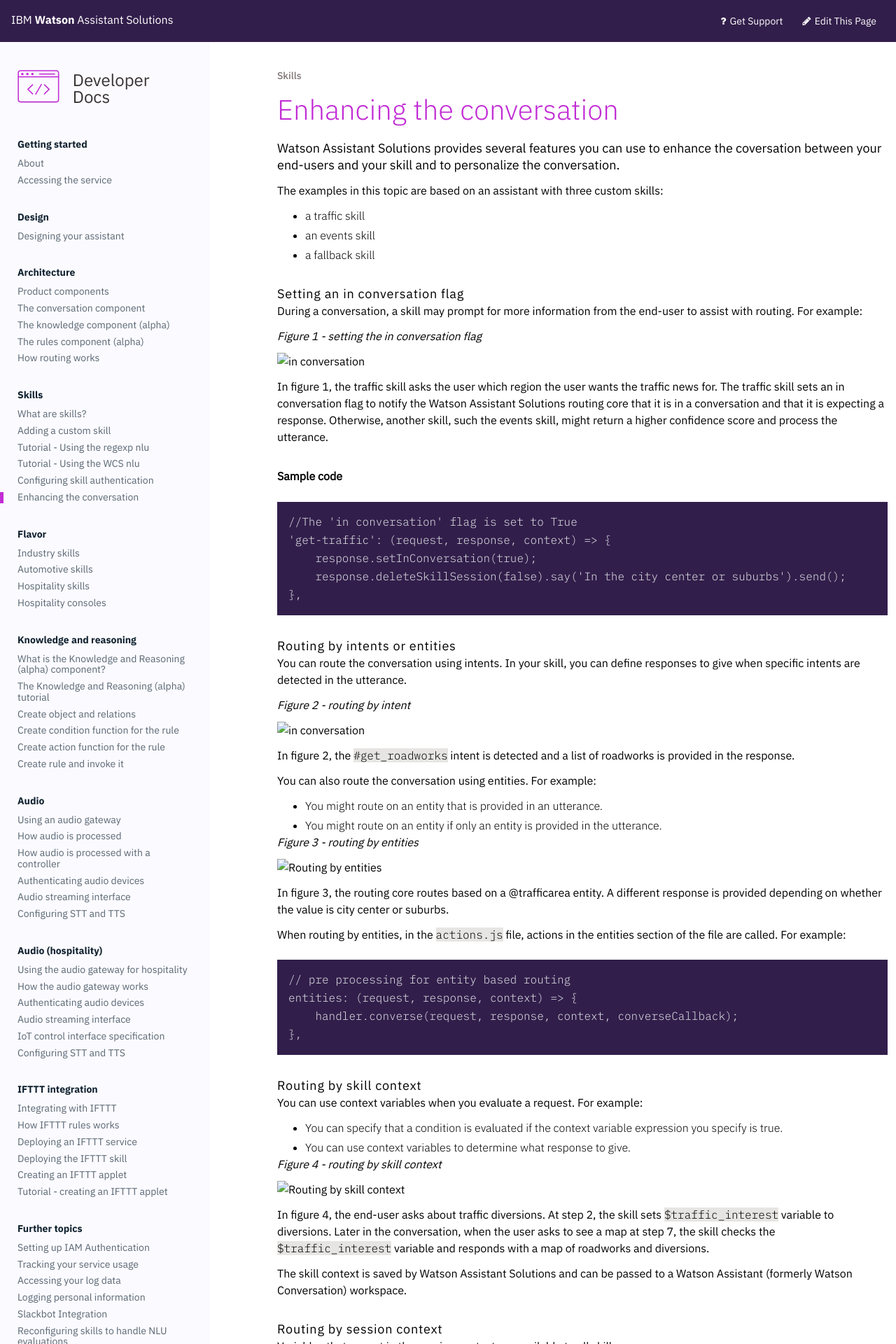
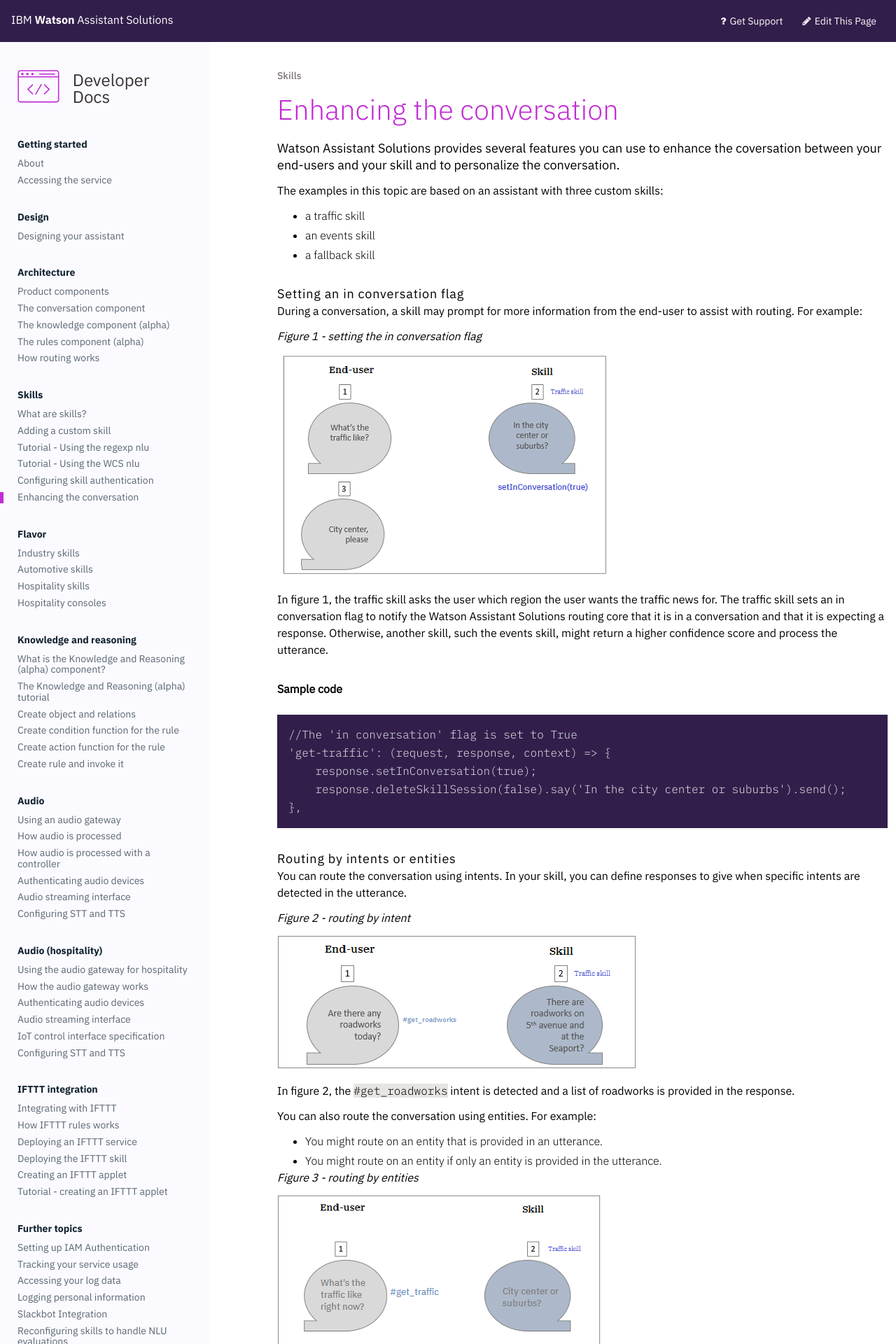
Before and after one commit to Watson-Personal-Assistant/developer, a Jekyll site: the page built from _content/skill/skill_features.md, in a window 1280 px wide. Shown: the top 1920 px of the page at 70% size. Built offline with Jekyll 4.4.1, drawn with Linux system fonts in a browser that asks for light colours; some web fonts are replaced; some of the changed text lies outside the part shown.

Commit message:
image fixes

```diff
--- a/_content/skill/skill_features.md
+++ b/_content/skill/skill_features.md
@@ -15,7 +15,7 @@
 
 _Figure 1 - setting the in conversation flag_
 
-![in conversation](images/inconversation.png)
+![in conversation]({{site.baseurl}}/images/inconversation.png)
 
 In figure 1, the traffic skill asks the user which region the user wants the traffic news for.  The traffic skill sets an in conversation flag to notify the Watson Assistant Solutions routing core that it is in a conversation and that it is expecting a response. Otherwise, another skill, such the events skill, might return a higher confidence score and process the utterance.
 
@@ -33,7 +33,7 @@
 
 _Figure 2 - routing by intent_
 
-![in conversation](images/routing_by_intent2.png)
+![in conversation]({{site.baseurl}}/images/routing_by_intent2.png)
 
 In figure 2, the `#get_roadworks` intent is detected and a list of roadworks is provided in the response.
 
@@ -43,7 +43,7 @@
 
 _Figure 3 - routing by entities_
 
-![Routing by entities](images/routing_by_entities2.png)
+![Routing by entities]({{site.baseurl}}/images/routing_by_entities2.png)
 
 In figure 3, the routing core routes based on a @trafficarea entity.  A different response is provided depending on whether the value is city center or suburbs.
 
@@ -62,7 +62,7 @@
 
 _Figure 4 - routing by skill context_
 
-![Routing by skill context](images/skill_context_ex.PNG)
+![Routing by skill context]({{site.baseurl}}/images/skill_context_ex.PNG)
 
 In figure 4, the end-user asks about traffic diversions.  At step 2, the skill sets `$traffic_interest` variable to diversions.  Later in the conversation, when the user asks to see a map at step 7, the skill checks the `$traffic_interest` variable and responds with a map of roadworks and diversions.
 
```
